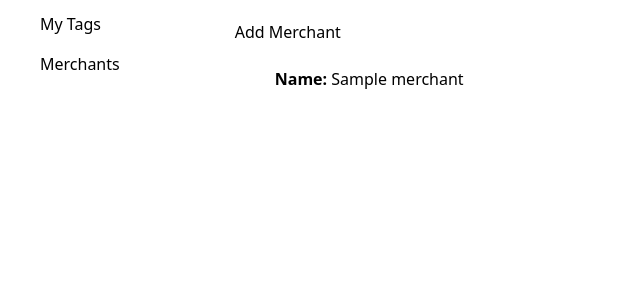
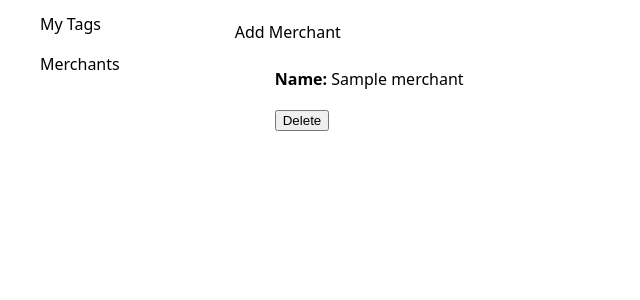
Before and after one commit to knowles28/spending_tracker, a Flask app: template templates/merchants/index.html in a window 1280 px wide. Shown: the part 158-458 px from the top of the page, without its empty margins (0-640 px from the left). Run offline with Flask 2, Linux system fonts and the light colour scheme; the template is opened without the code that fills it: most values are stand-ins (such as "Sample title", 1, 10 or a date in 2020).

Commit message:
delete function working for merchants

```diff
--- a/templates/merchants/index.html
+++ b/templates/merchants/index.html
@@ -12,6 +12,11 @@
     <ul>
         {% for merchant in all_merchants %}
                 <li><b>Name:</b> {{ merchant.name }} </li>
+                <div class="buttons">
+                    <form class="delete-button" action="/merchants/{{merchant.id}}/delete" method="post">
+                        <button>Delete</button>
+                    </form>
+                </div>
         {% endfor %}
 
     </ul>
```
Also changed, not shown: controllers/merchant_controller.py (+14 -2 lines).
